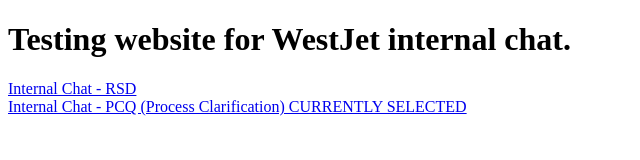
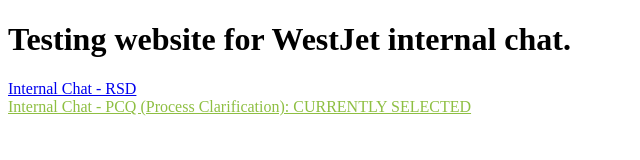
Before and after one commit to evanargenaltykans/evanargenaltykans.github.io, a plain HTML site: page PCQ.html in a window 1280 px wide. Shown: the whole page, without its empty margins (0-640 px from the left). Drawn offline with Linux system fonts and the light colour scheme.

Commit message:
Changed link styling

```diff
--- a/PCQ.html
+++ b/PCQ.html
@@ -4,7 +4,7 @@
         <h1>Testing website for WestJet internal chat.</h1>
         <a href="index.html"> Internal Chat - RSD</a>
         <br>
-        <a href="PCQ.html"> Internal Chat - PCQ (Process Clarification) CURRENTLY SELECTED</a>
+        <a href="PCQ.html" style="color: #8ebf42"> Internal Chat - PCQ (Process Clarification): CURRENTLY SELECTED</a>
         <script type="text/javascript" charset="utf-8">
             (function (g, e, n, es, ys) {
               g['_genesysJs'] = e;
```
Also changed, not shown: index.html (+1 -1 lines).
